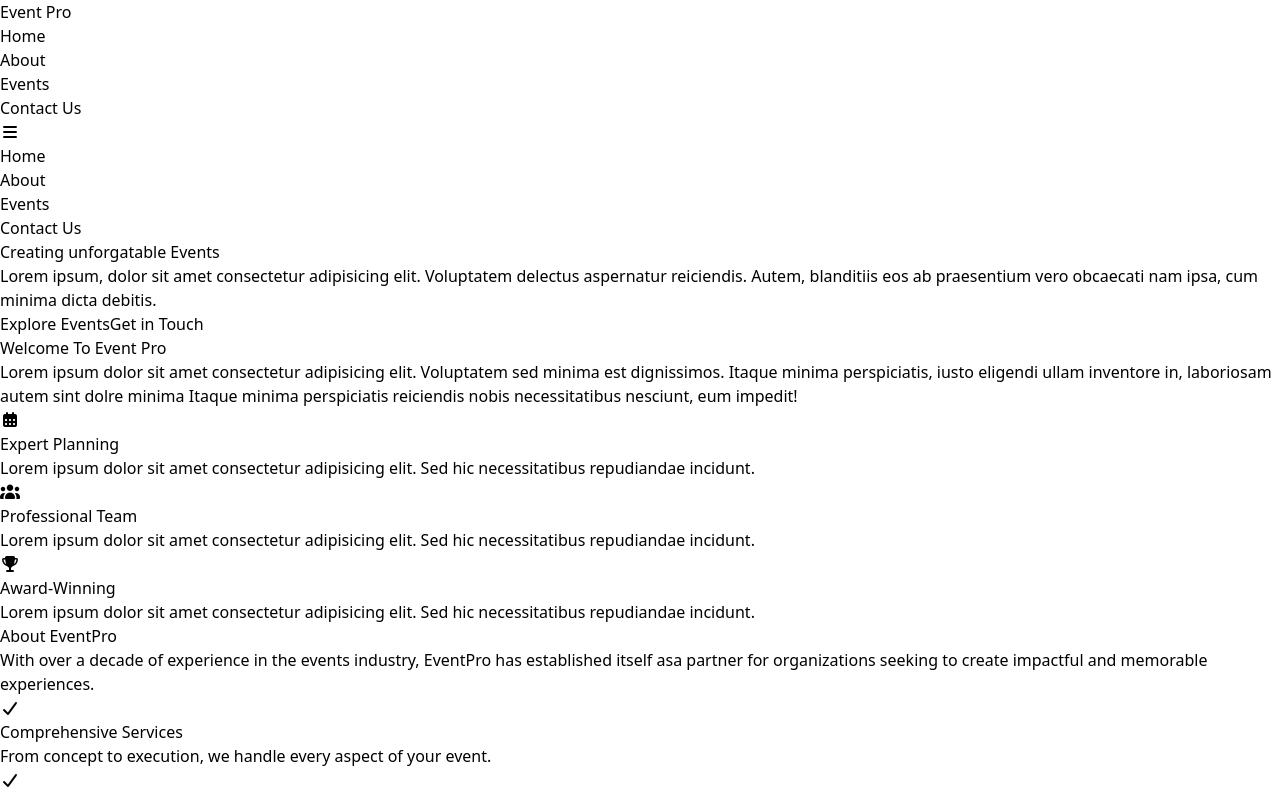
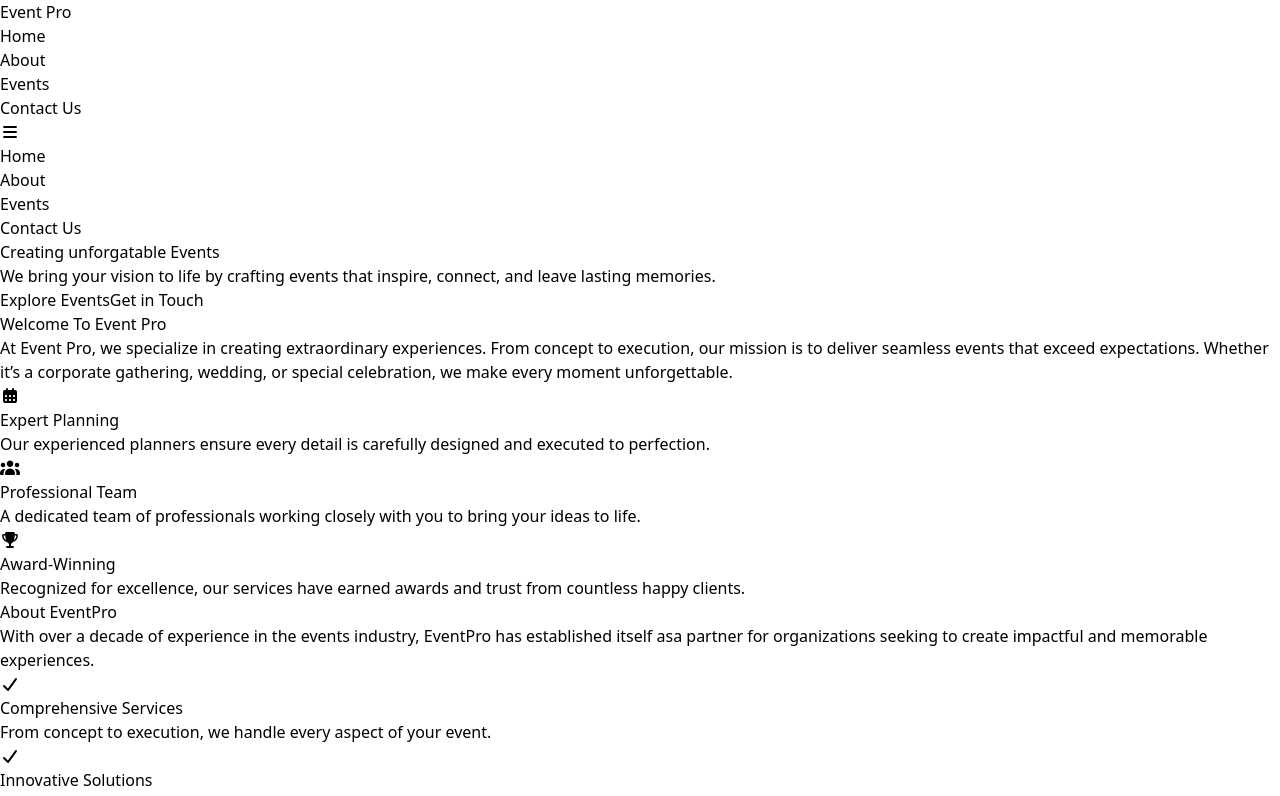
Before and after one commit to Eng-Yhassan/Lastproject_ReactJs, a React (Vite) app: page / in a window 1280 px wide. Shown: the top 796 px of the page. Built offline with nearby package versions, Linux system fonts and the light colour scheme.

Commit message:
Updating Home Lorem

```diff
--- a/src/Pages/Home.jsx
+++ b/src/Pages/Home.jsx
@@ -15,10 +15,18 @@ export default function Home() {
 
       <div className='bg-gradient-to-r from-indigo-900 via-purple-800 to-indigo-900 text-white w-screen h-[450px]'>
         <h1 className='sm:text-6xl text-3xl text-center pt-14 font-bold text-white'>Creating unforgatable <span className='text-orange-600'>Events</span></h1>
-        <p className='sm:w-[60%] w-[80%] text-center sm:ml-[20%] ml-[8%] text-white pt-10 sm:text-xl'>Lorem ipsum, dolor sit amet consectetur adipisicing elit. Voluptatem delectus aspernatur reiciendis. Autem, blanditiis eos ab praesentium vero obcaecati nam ipsa, cum minima dicta debitis.</p>
+        <p className='sm:w-[60%] w-[80%] text-center sm:ml-[20%] ml-[8%] text-white pt-10 sm:text-xl'>
+          We bring your vision to life by crafting events that inspire, connect, and leave lasting memories.</p>
         <div className='flex gap-4 mt-10'>
-          <button className='bg-orange-600 font-semibold p-2 py-3 sm:ml-[38%] ml-[8%] px-6 rounded-lg'>Explore Events</button>
-          <button className='text-white font-semibold p-2 py-3 border-2 border-white px-6 rounded-lg'>Get in Touch</button>
+          <Link className='bg-orange-600 font-semibold p-2 py-3 sm:ml-[38%] ml-[8%] px-6 rounded-lg' to="/events">
+            Explore Events
+          </Link>
+          <Link
+            to="/contact"
+            className="border border-white hover:bg-white hover:text-purple-800 px-8 py-3 rounded-lg font-semibold shadow-lg transition"
+          >
+            Get in Touch
+          </Link>
         </div>
       </div>
 
@@ -27,13 +35,16 @@ export default function Home() {
 
       <div className='mt-20 mb-20'>
         <h1 className='sm:text-5xl text-3xl text-center font-bold'>Welcome To Event Pro</h1>
-        <p className='w-[78%] text-center sm:ml-[14%] ml-[10%] pt-7 sm:text-xl'>Lorem ipsum dolor sit amet consectetur adipisicing elit. Voluptatem sed minima est dignissimos. Itaque minima perspiciatis, iusto eligendi ullam inventore in, laboriosam autem sint dolre minima Itaque minima perspiciatis reiciendis nobis necessitatibus nesciunt, eum impedit!</p>
+        <p className='w-[78%] text-center sm:ml-[14%] ml-[10%] pt-7 sm:text-xl'>
+          At Event Pro, we specialize in creating extraordinary experiences. From concept to execution,
+          our mission is to deliver seamless events that exceed expectations. Whether it’s a corporate
+          gathering, wedding, or special celebration, we make every moment unforgettable.</p>
 
-      <div className="grid md:grid-cols-3 gap-10 max-w-6xl mx-auto py-16">
-      <ICONS icon="fa-solid fa-calendar-days" titles="Expert Planning" />
-      <ICONS icon="fa-solid fa-users" titles="Professional Team" />
-      <ICONS icon="fa-solid fa-trophy" titles="Award-Winning" />
-      </div>
+        <div className="grid md:grid-cols-3 gap-10 max-w-6xl mx-auto py-16">
+          <ICONS icon="fa-solid fa-calendar-days" titles="Expert Planning" desc="Our experienced planners ensure every detail is carefully designed and executed to perfection." />
+          <ICONS icon="fa-solid fa-users" titles="Professional Team" desc="A dedicated team of professionals working closely with you to bring your ideas to life." />
+          <ICONS icon="fa-solid fa-trophy" titles="Award-Winning" desc="Recognized for excellence, our services have earned awards and trust from countless happy clients." />
+        </div>
 
 
       </div>
@@ -104,8 +115,8 @@ export default function Home() {
             <h2 className="mt-4 text-xl font-semibold">Abdihakim A Daud</h2>
             <p className="text-indigo-600 font-medium">Director</p>
             <p className="mt-2 text-gray-600 text-sm">
-             Visionary leader who guides our projects with strategy and innovation,
-             ensuring we always move forward with clear direction.
+              Visionary leader who guides our projects with strategy and innovation,
+              ensuring we always move forward with clear direction.
             </p>
           </div>
 
@@ -134,9 +145,9 @@ export default function Home() {
         <p className='w-[78%] text-center sm:ml-[14%] ml-[10%] pt-7 sm:text-xl'>Lorem ipsum dolor sit amet consectetur adipisicing elit. Voluptatem sed minima est dignissimos. Itaque minima </p>
         <div className='flex flex-wrap gap-10 justify-center mt-16'>
           {
-            Database.slice(0,3).map((items) => {
+            Database.slice(0, 3).map((items) => {
               return <div>
-                <Card  events={items} />
+                <Card events={items} />
               </div>
             })
 
@@ -144,7 +155,7 @@ export default function Home() {
 
         </div>
         <div>
-            <Link to="view-project"><button className='bg-[linear-gradient(to_right,blue,darkblue)] text-white px-7 py-3 rounded-2xl font-medium ml-[45%] mt-7'>View-Events</button></Link>
+          <Link to="view-project"><button className='bg-[linear-gradient(to_right,blue,darkblue)] text-white px-7 py-3 rounded-2xl font-medium ml-[45%] mt-7'>View-Events</button></Link>
         </div>
       </div>
 
--- a/src/cart_icon.jsx
+++ b/src/cart_icon.jsx
@@ -5,7 +5,7 @@ export default function ICONS(props) {
                 <i className={`${props.icon} text-4xl text-indigo-600`}></i>
             </div>
             <h1 className="mt-4 text-xl font-semibold">{props.titles}</h1>
-            <p className="mt-2 text-gray-600 max-w-sm">Lorem ipsum dolor sit amet consectetur adipisicing elit. Sed hic necessitatibus repudiandae incidunt.</p>
+            <p className="mt-2 text-gray-600 max-w-sm">{props.desc}</p>
         </div>
     );
 }
```
